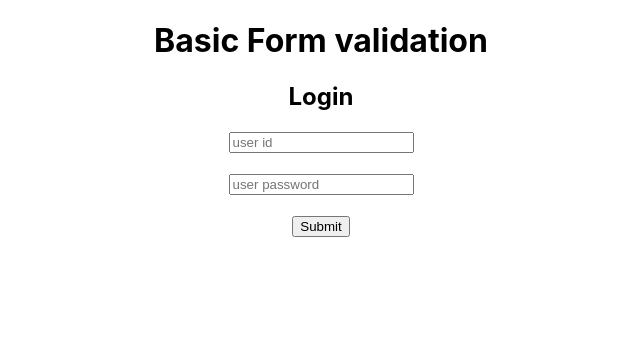
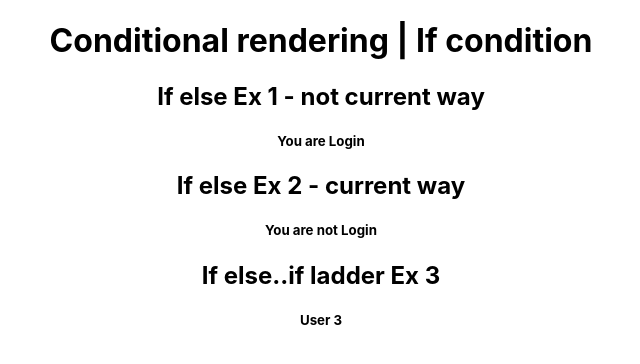
Before and after one commit to PritamMakwana/React-Js-Topics, a React (Create React App) app: page / in a window 1280 px wide. Shown: the top 364 px of the page, without its empty margins (319-959 px from the left). Built offline with nearby package versions, Linux system fonts and the light colour scheme.

Commit message:
conditional rendering

```diff
--- a/src/App.js
+++ b/src/App.js
@@ -1,15 +1,19 @@
 import { Component, useState } from 'react';
 import './App.css';
+import Profile from './Profile';
 import Student from './Student';
 import User from './User';
 
 function App(){
-
-
   return(
     <div className='App'>
-      <h1>Basic Form validation</h1>
+       <h1>Conditional rendering | If condition</h1>
+      <h2>If else Ex 1 - not current way</h2>
+      <Profile/>
+      <h2>If else Ex 2 - current way</h2>
       <User/>
+      <h2>If else..if ladder Ex 3 </h2>
+      <Student/>
     </div>
   )
 }
--- /dev/null
+++ b/src/Profile.js
@@ -0,0 +1,21 @@
+const { useState } = require("react");
+
+//Incorrent way
+export default function Profile() {
+    const [login, setLogin] = useState(true)
+
+    if (login) {
+        return (
+            <div>
+                <h5>You are Login</h5>
+            </div>
+        )
+    } else {
+        return (
+            <div>
+                <h5>You are not Login</h5>
+            </div>
+        )
+    }
+
+}
--- a/src/Student.js
+++ b/src/Student.js
@@ -1,14 +1,20 @@
-import { Component } from "react"
+const { useState } = require("react");
 
-
-export default class Student extends Component{
-
-    render(){
-        console.log(this.props)
-    return (
+//corrent way
+export default function User(){
+    const [login,setLogin] = useState(3)
+//1,2,3
+    return(
         <div>
-            <h1>Hello {this.props.name} </h1>
+          {
+          login==1?
+          <h5>User 1</h5>
+          :login==2?
+          <h5>User 2</h5>
+          :login==3?
+          <h5>User 3</h5>
+          :<h5>Not User</h5>
+        }
         </div>
     )
 }
-}
--- a/src/User.js
+++ b/src/User.js
@@ -1,59 +1,12 @@
 const { useState } = require("react");
 
-export default function User() {
+//corrent way
+export default function User(){
+    const [login,setLogin] = useState(false)
 
-    const [user, setUser] = useState("");
-    const [password, setPassword] = useState("");
-    const [userErr, setUserErr] = useState(false);
-    const [passErr, setPassErr] = useState(false);
-
-    function loginHandle(e) {
-        if (user.length < 3 || password.length < 3) {
-            alert("type correct values")
-        } else {
-            alert("all good")
-        }
-        e.perventDefault();
-    }
-
-    function userHandler(e) {
-        let item = e.target.value;
-        if (item.length < 3) {
-            setUserErr(true);
-        } else {
-            setUserErr(false);
-        }
-        setUser(item);
-    }
-
-    function passHandler(e) {
-        let item = e.target.value;
-        if (item.length < 3) {
-            setPassErr(true);
-        } else {
-            setPassErr(false);
-        }
-        setPassword(item);
-    }
-
-
-    return (
+    return(
         <div>
-            <h2>Login</h2>
-            <form onSubmit={loginHandle}>
-                <input type="text" placeholder="user id" onChange={userHandler} />
-                {userErr ? <span> id not valid</span> : ""}
-                <br />
-                <br />
-                <input type="password" placeholder="user password" onChange={passHandler} />
-                {passErr ? <span> password not valid</span> : ""}
-                <br />
-                <br />
-                <button type="Submit">Submit</button>
-
-            </form>
+          {login? <h5>You are Login</h5> :  <h5>You are not Login</h5>}
         </div>
     )
-
-
 }
```
